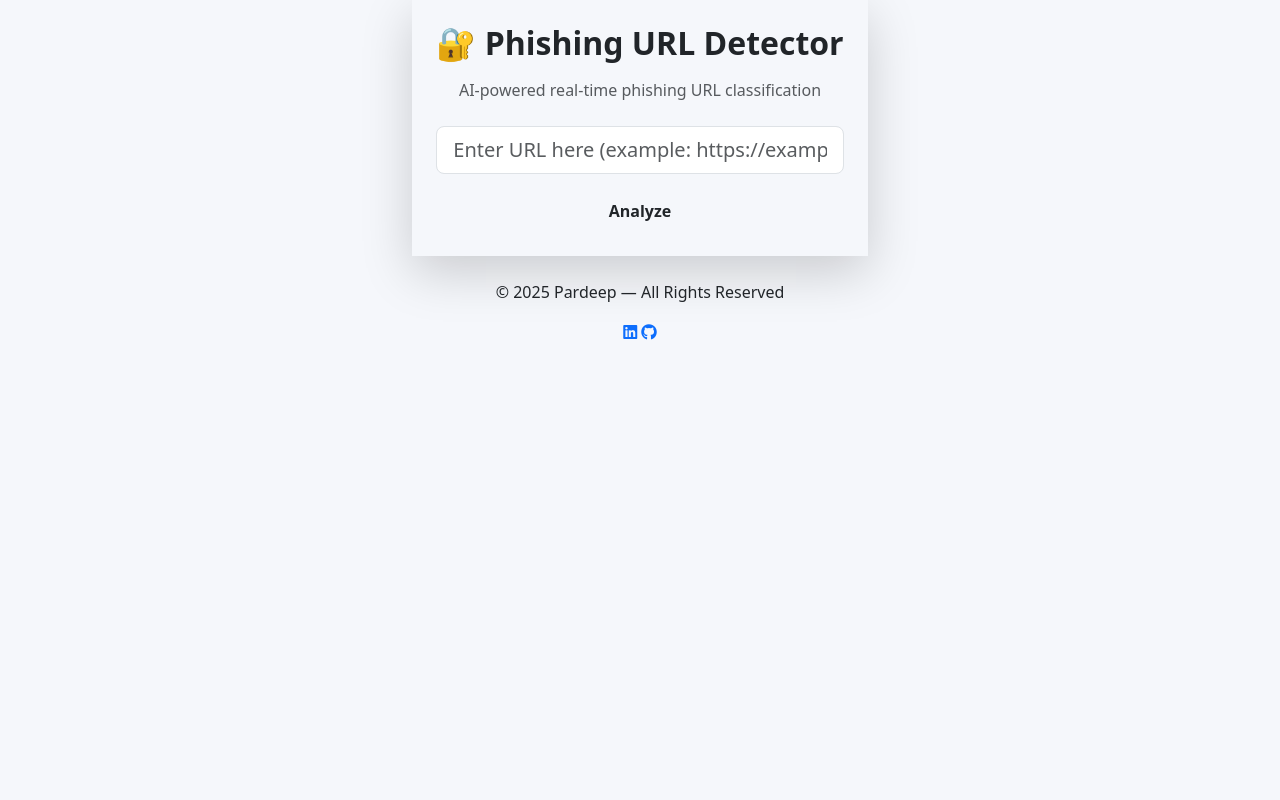
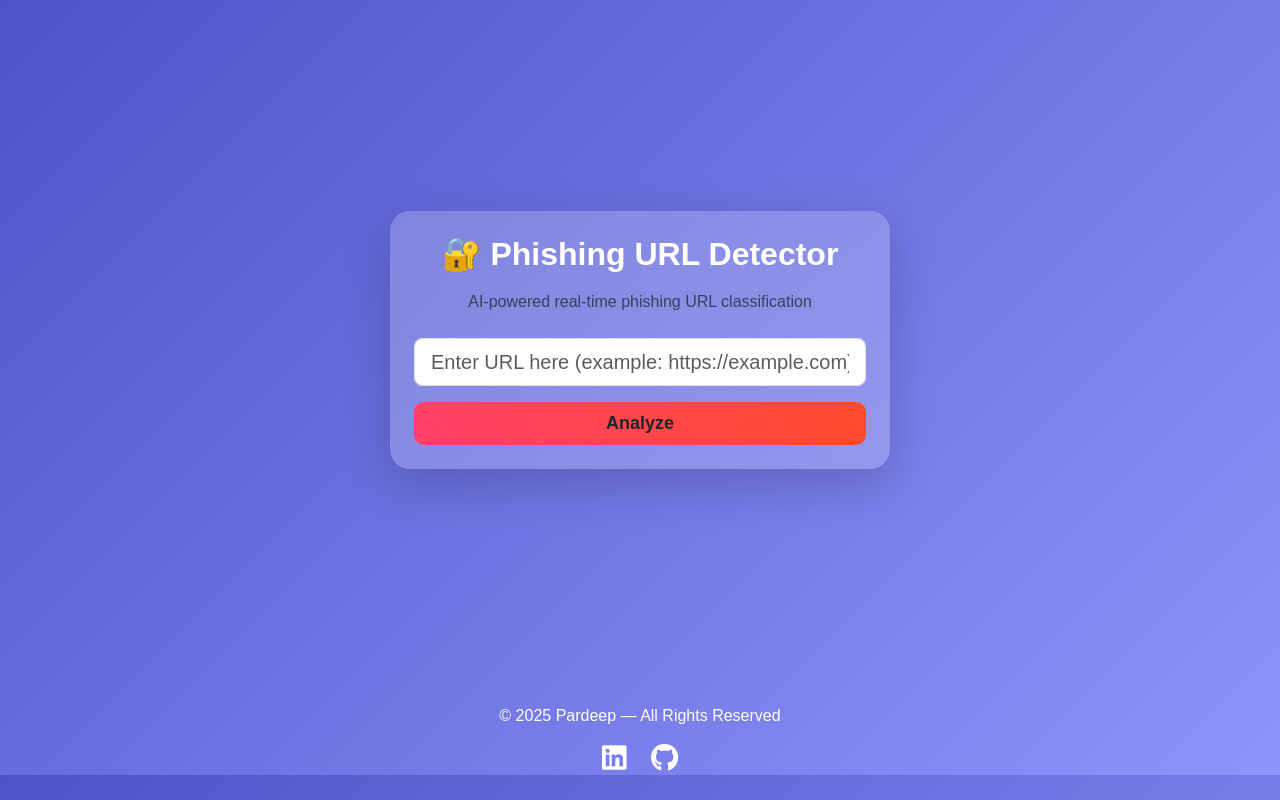
Before and after one commit to lazyhacker24/phishing-url-detector, a Flask app: page / in a window 1280 px wide. Run offline with Flask 3, Linux system fonts and the light colour scheme.

Commit message:
style.css

```diff
--- a/static/style.css
+++ b/static/style.css
@@ -1,7 +1,65 @@
 body {
-    background-color: #f5f7fb;
+    margin: 0;
+    background: linear-gradient(135deg, #4e54c8, #8f94fb);
+    font-family: "Poppins", sans-serif;
 }
 
-.card {
+.hero {
+    min-height: 85vh;
+}
+
+.glass-card {
+    width: 90%;
+    max-width: 500px;
+    background: rgba(255, 255, 255, 0.20);
+    backdrop-filter: blur(18px);
+    border-radius: 20px;
+    color: #fff;
+}
+
+.analyze-btn {
+    background: linear-gradient(45deg, #ff416c, #ff4b2b);
+    border: none;
+    font-size: 18px;
+    border-radius: 10px;
+}
+.analyze-btn:hover {
+    opacity: 0.9;
+}
+
+.result-box {
+    padding: 12px;
+    font-size: 18px;
     border-radius: 12px;
 }
+
+.result-box.safe {
+    background: #0fd850;
+    color: white;
+}
+
+.result-box.danger {
+    background: #ff0000;
+    color: white;
+}
+
+.badge.risk-level {
+    font-size: 18px;
+    padding: 10px 16px;
+    border-radius: 10px;
+    background: #fff;
+    color: #222;
+}
+
+.footer {
+    color: #fff;
+}
+
+.social {
+    font-size: 28px;
+    margin: 0 10px;
+    color: white;
+}
+.social:hover {
+    color: yellow;
+}
```
